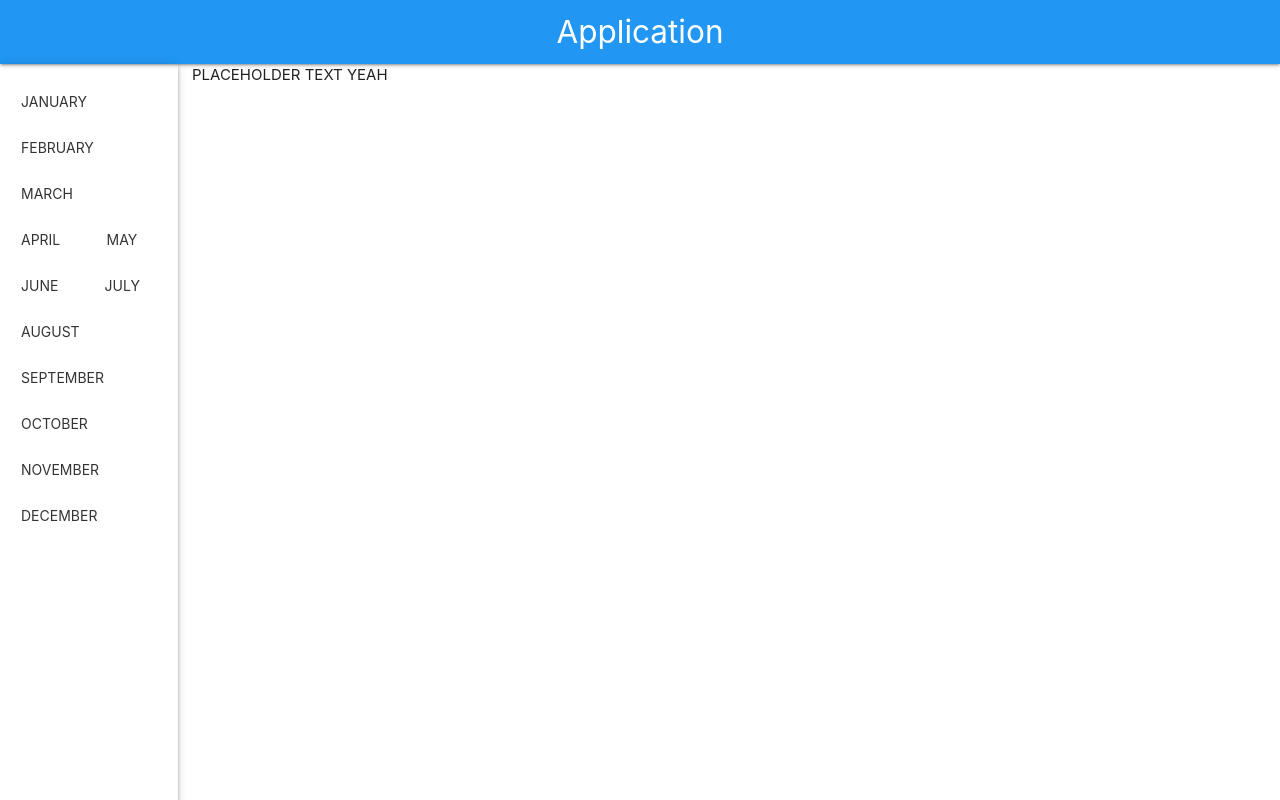
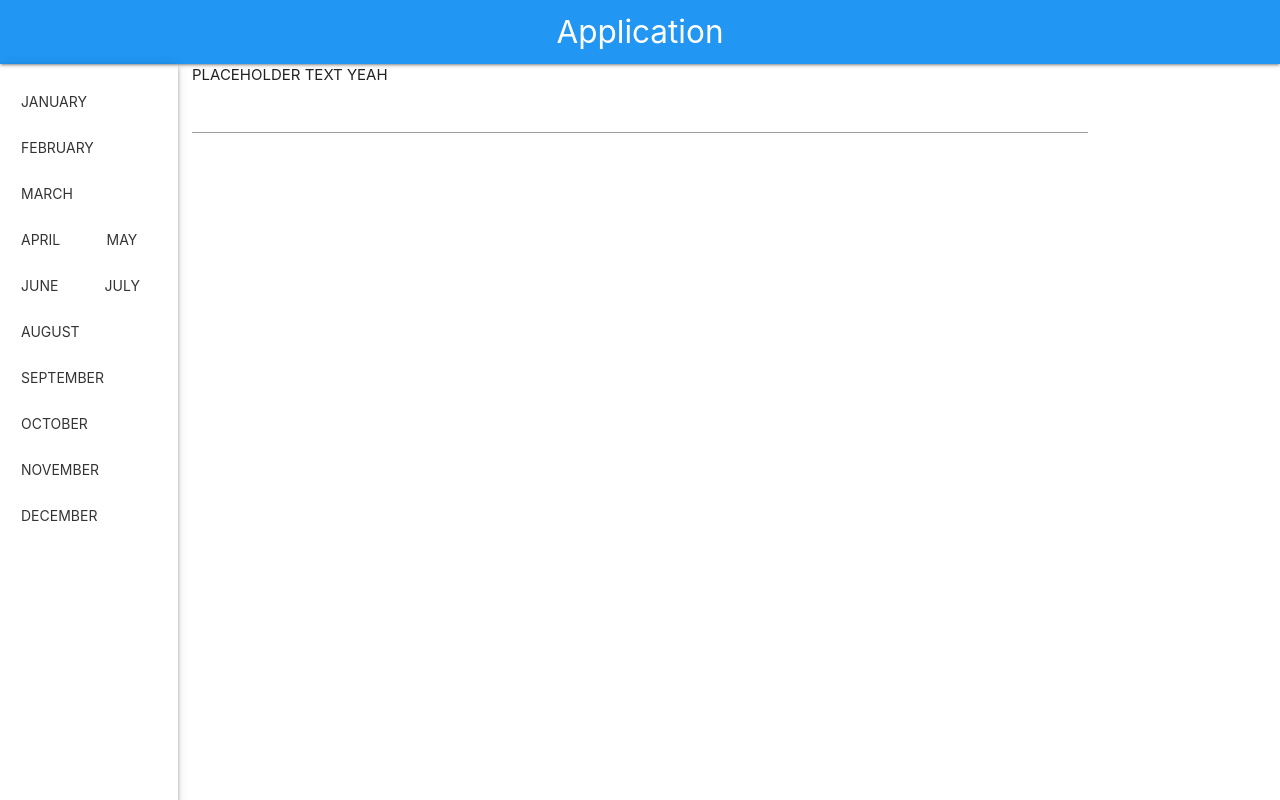
Before and after one commit to Dleavenworth/genius-project, a plain HTML site: page index.html in a window 1280 px wide. Drawn offline with nearby package versions, Linux system fonts and the light colour scheme.

Commit message:
Added new test form

```diff
--- a/index.html
+++ b/index.html
@@ -31,6 +31,7 @@
       </div>
       <div class="container row middle col">
         PLACEHOLDER TEXT YEAH
+        <input class='header-search-box' type='text' id='search-string' name='search-string'>
       </div>
     <script src="https://code.jquery.com/jquery-2.2.1.min.js"></script>
     <script src="https://cdnjs.cloudflare.com/ajax/libs/materialize/0.97.5/js/materialize.min.js"></script>
```
